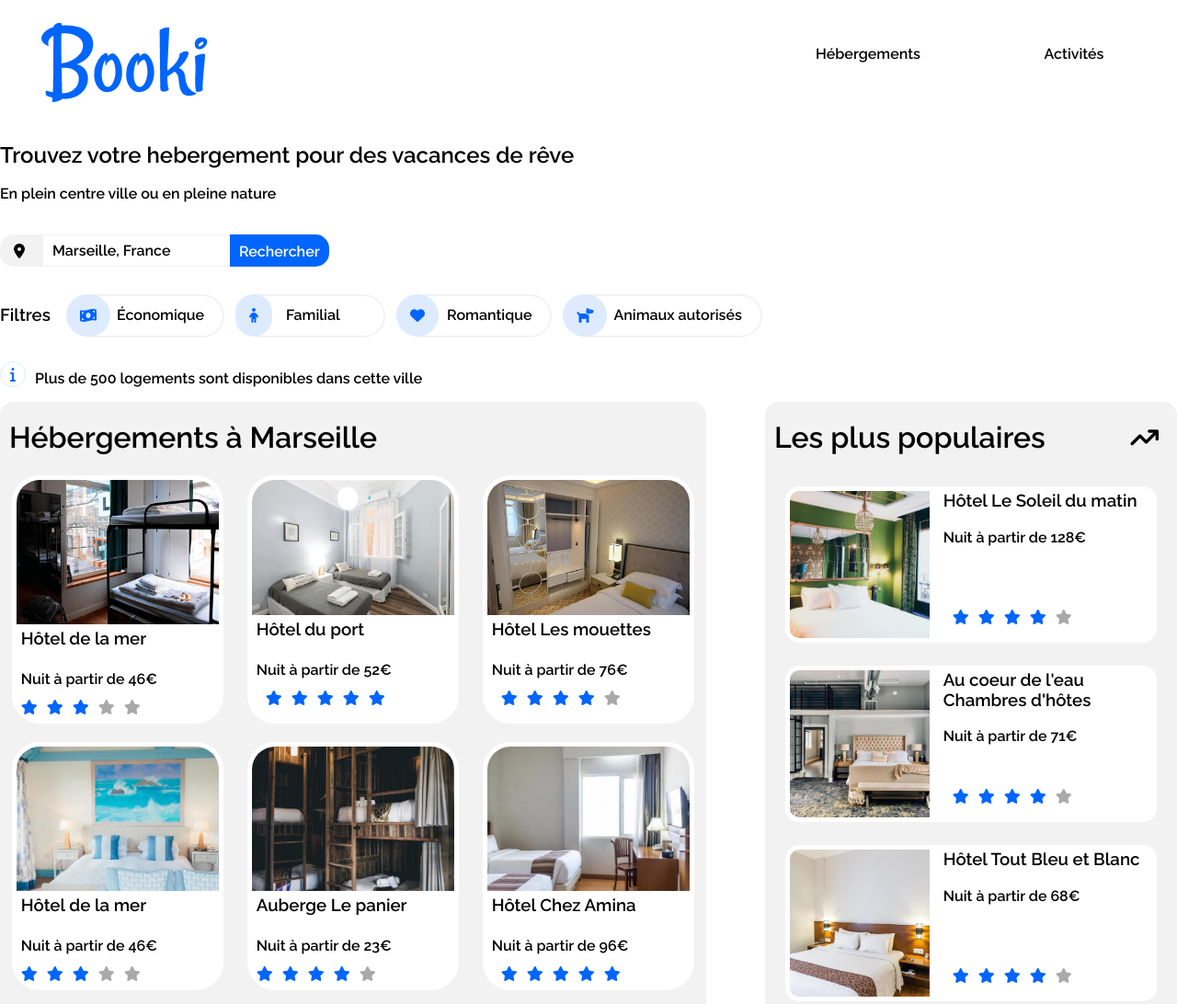
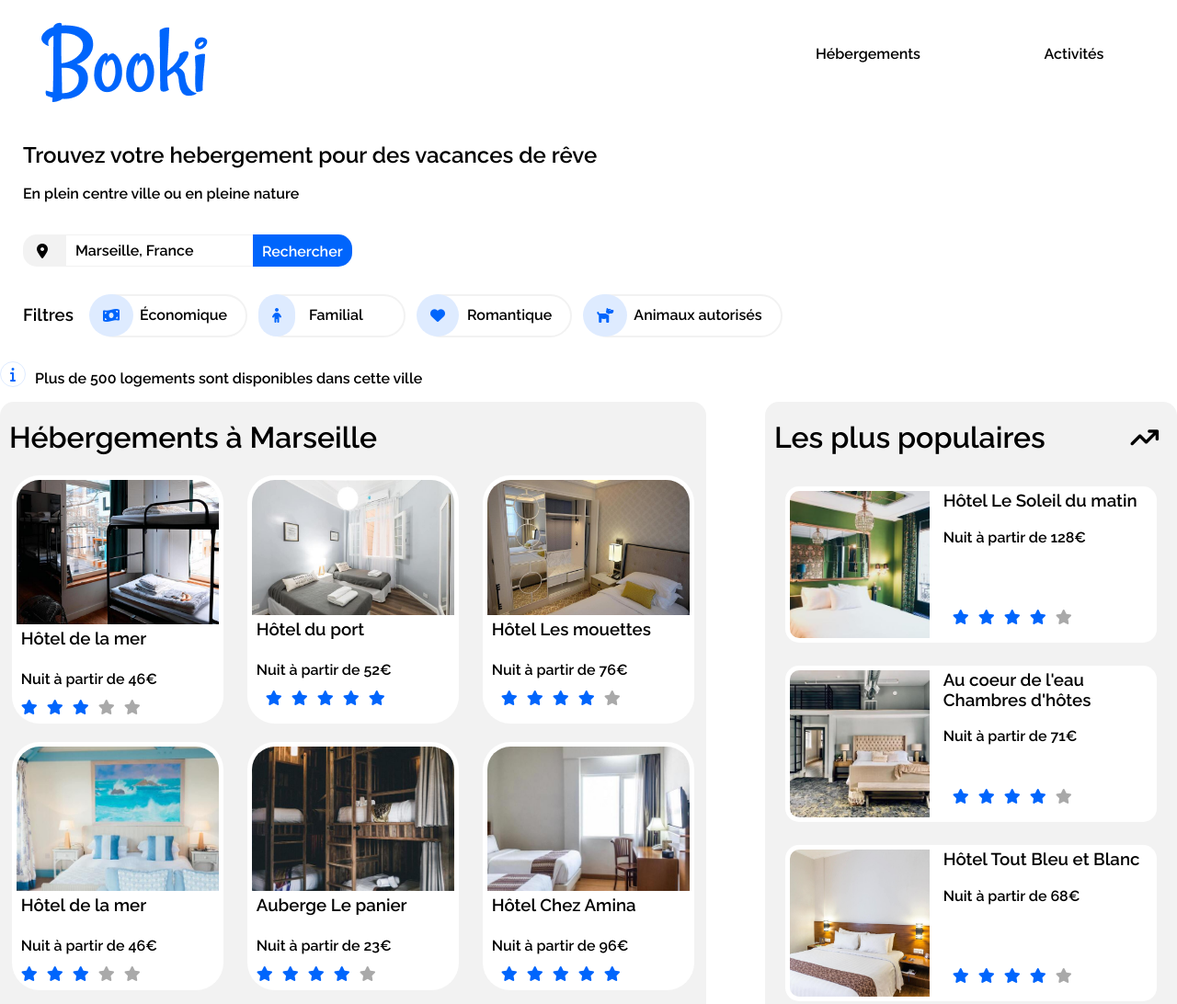
Before and after one commit to Betrouni/Booki, a plain HTML site: page index.html in a window 1280 px wide. Shown: the top 1092 px of the page at 92% size. Drawn offline with Linux system fonts and the light colour scheme.

Commit message:
margin-left

```diff
--- a/css/style.css
+++ b/css/style.css
@@ -40,6 +40,10 @@ a {
 
 #navbar-element-2 {
   text-align: center;
+}
+
+#header-content {
+  margin-left: 25px;
 }
 
 .localisation {
@@ -97,6 +101,7 @@ a {
 #filtres {
   display: flex;
   flex-wrap: wrap;
+  margin-left: 25px;
 }
 
 .filtre {
```
